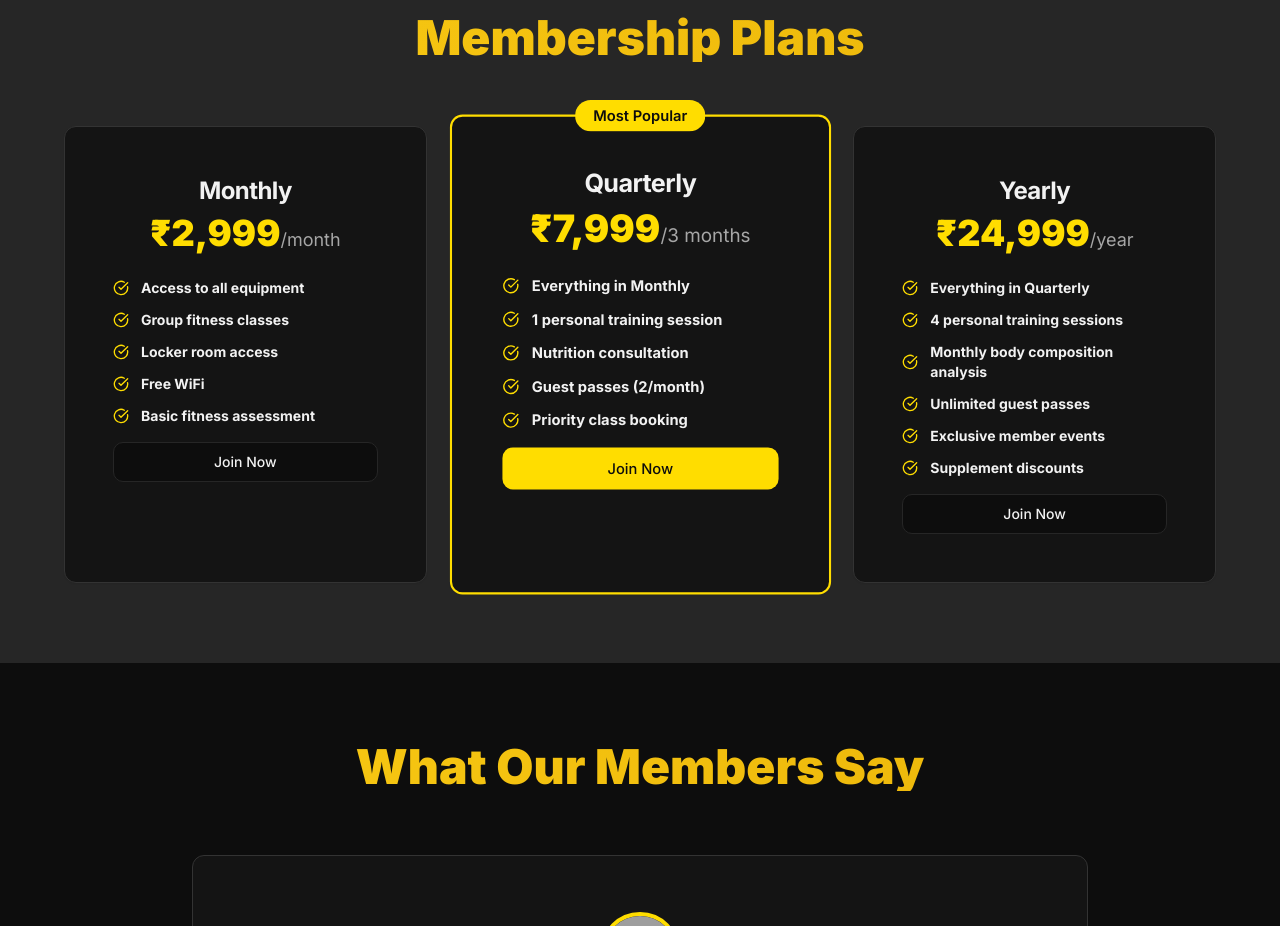
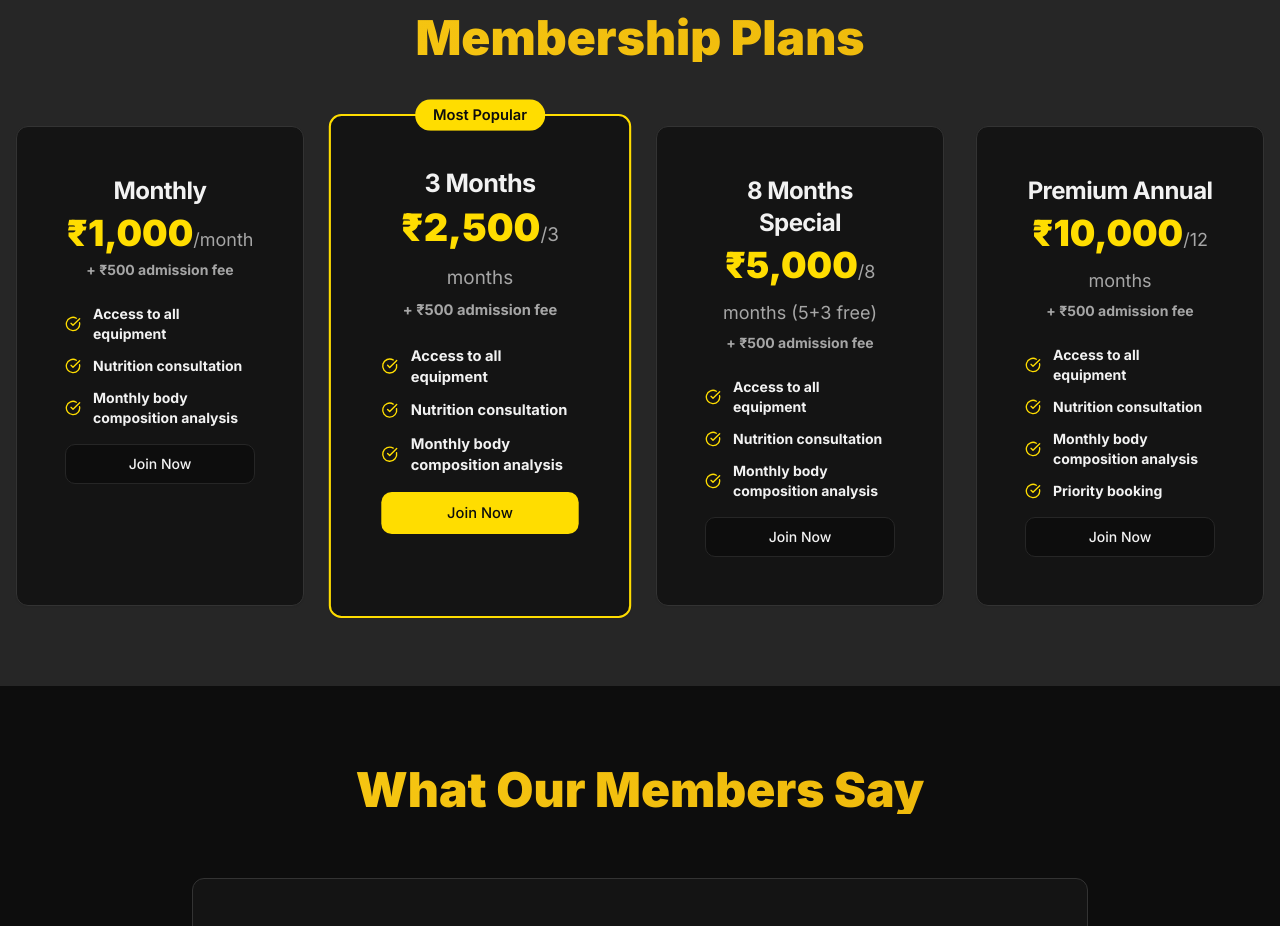
Before and after one commit to Ragulvl/lee-gym-51, a React (Vite) app: page / in a window 1280 px wide. Shown: the part 4860-5786 px from the top of the page. Built offline with nearby package versions, Linux system fonts and the light colour scheme; grey boxes are pictures that could not be loaded; the HTML template or start-up script is replaced by a standard one.

Commit message:
Update pricing and plan details

```diff
--- a/src/pages/Index.tsx
+++ b/src/pages/Index.tsx
@@ -134,41 +134,50 @@ const Index = () => {
   const pricingPlans = [
     {
       name: "Monthly",
-      price: "₹2,999",
+      price: "₹1,000",
       period: "/month",
+      admissionFee: "₹500",
       features: [
         "Access to all equipment",
-        "Group fitness classes",
-        "Locker room access",
-        "Free WiFi",
-        "Basic fitness assessment"
+        "Nutrition consultation",
+        "Monthly body composition analysis"
       ],
       popular: false
     },
     {
-      name: "Quarterly",
-      price: "₹7,999",
+      name: "3 Months",
+      price: "₹2,500",
       period: "/3 months",
+      admissionFee: "₹500",
       features: [
-        "Everything in Monthly",
-        "1 personal training session",
+        "Access to all equipment",
         "Nutrition consultation",
-        "Guest passes (2/month)",
-        "Priority class booking"
+        "Monthly body composition analysis"
       ],
       popular: true
     },
     {
-      name: "Yearly",
-      price: "₹24,999",
-      period: "/year",
+      name: "8 Months Special",
+      price: "₹5,000",
+      period: "/8 months (5+3 free)",
+      admissionFee: "₹500",
       features: [
-        "Everything in Quarterly",
-        "4 personal training sessions",
+        "Access to all equipment",
+        "Nutrition consultation",
+        "Monthly body composition analysis"
+      ],
+      popular: false
+    },
+    {
+      name: "Premium Annual",
+      price: "₹10,000",
+      period: "/12 months",
+      admissionFee: "₹500",
+      features: [
+        "Access to all equipment",
+        "Nutrition consultation",
         "Monthly body composition analysis",
-        "Unlimited guest passes",
-        "Exclusive member events",
-        "Supplement discounts"
+        "Priority booking"
       ],
       popular: false
     }
@@ -585,7 +594,7 @@ const Index = () => {
       <section id="pricing" className="py-20 bg-muted">
         <div className="container mx-auto px-4">
           <h2 className="section-header">Membership Plans</h2>
-          <div className="grid md:grid-cols-3 gap-8 max-w-6xl mx-auto">
+          <div className="grid md:grid-cols-2 lg:grid-cols-4 gap-8 max-w-7xl mx-auto">
             {pricingPlans.map((plan, index) => (
               <Card
                 key={plan.name}
@@ -604,6 +613,9 @@ const Index = () => {
                   <div className="text-4xl font-black text-primary">
                     {plan.price}
                     <span className="text-lg text-muted-foreground font-normal">{plan.period}</span>
+                  </div>
+                  <div className="text-sm text-muted-foreground mt-2">
+                    + {plan.admissionFee} admission fee
                   </div>
                 </CardHeader>
                 <CardContent className="space-y-4">
```
